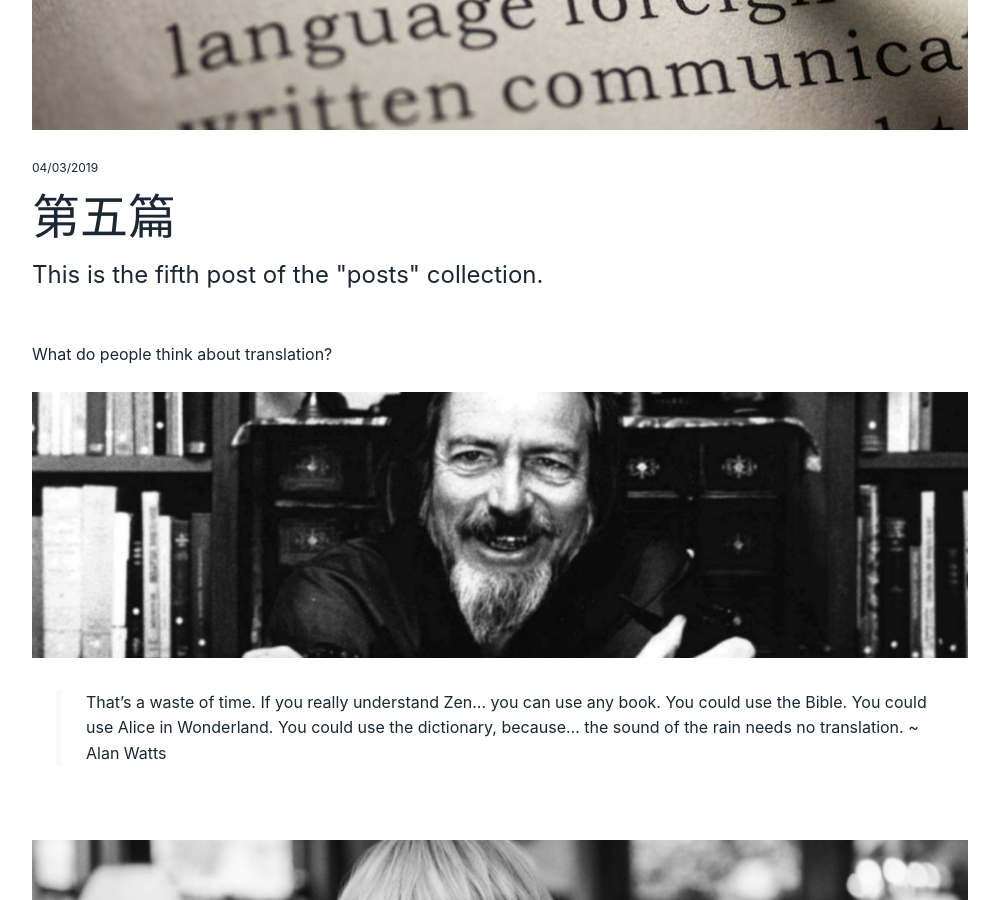
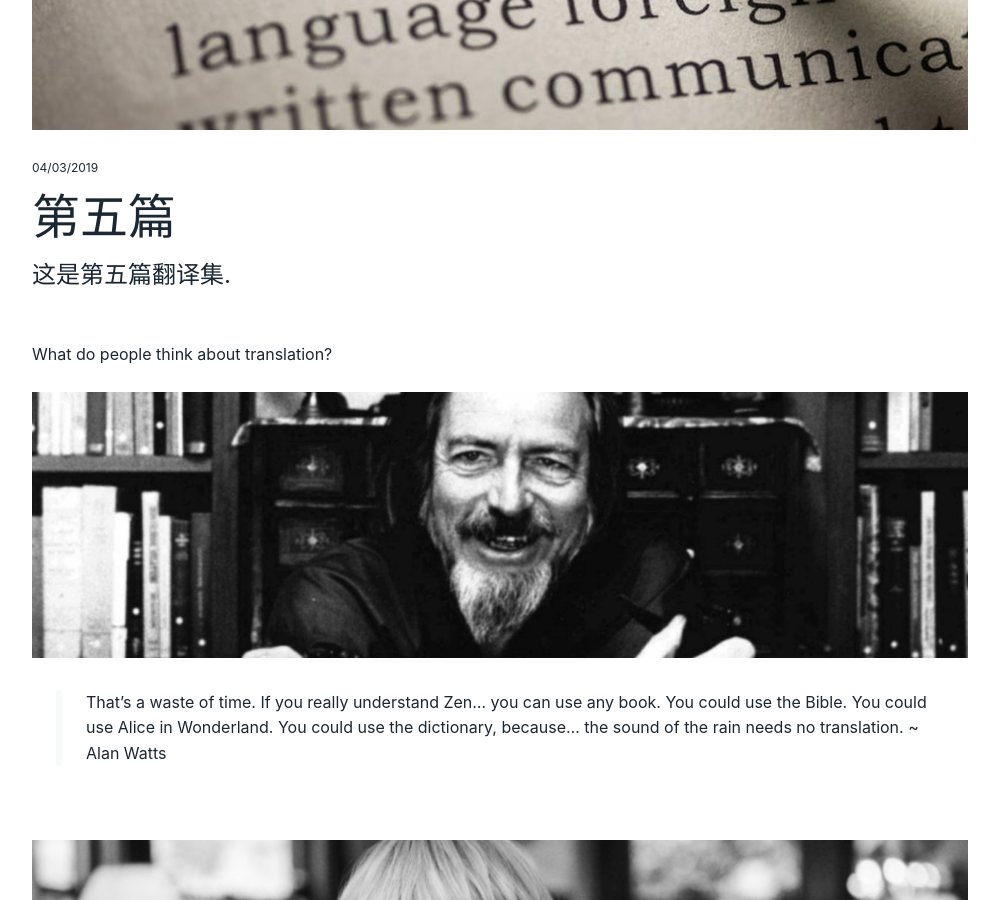
Before and after one commit to lijieemma/Jie-LI, a Jekyll site: the page built from _posts/zh/2019-03-04-5th-post.md, in a window 1280 px wide and 900 px high, scrolled down 436 px. Shown: the whole window, without its empty margins (140-1139 px from the left). Built offline with Jekyll 4.4.1, drawn with Linux system fonts in a browser that asks for light colours.

Commit message:
Update 2019-03-04-5th-post.md

```diff
--- a/_posts/zh/2019-03-04-5th-post.md
+++ b/_posts/zh/2019-03-04-5th-post.md
@@ -1,6 +1,6 @@
 ---
 title: 第五篇
-description: 'This is the fifth post of the "posts" collection.'
+description: '这是第五篇翻译集.'
 lang: zh
 image: /files/images/2222.jpg
 ---
```
